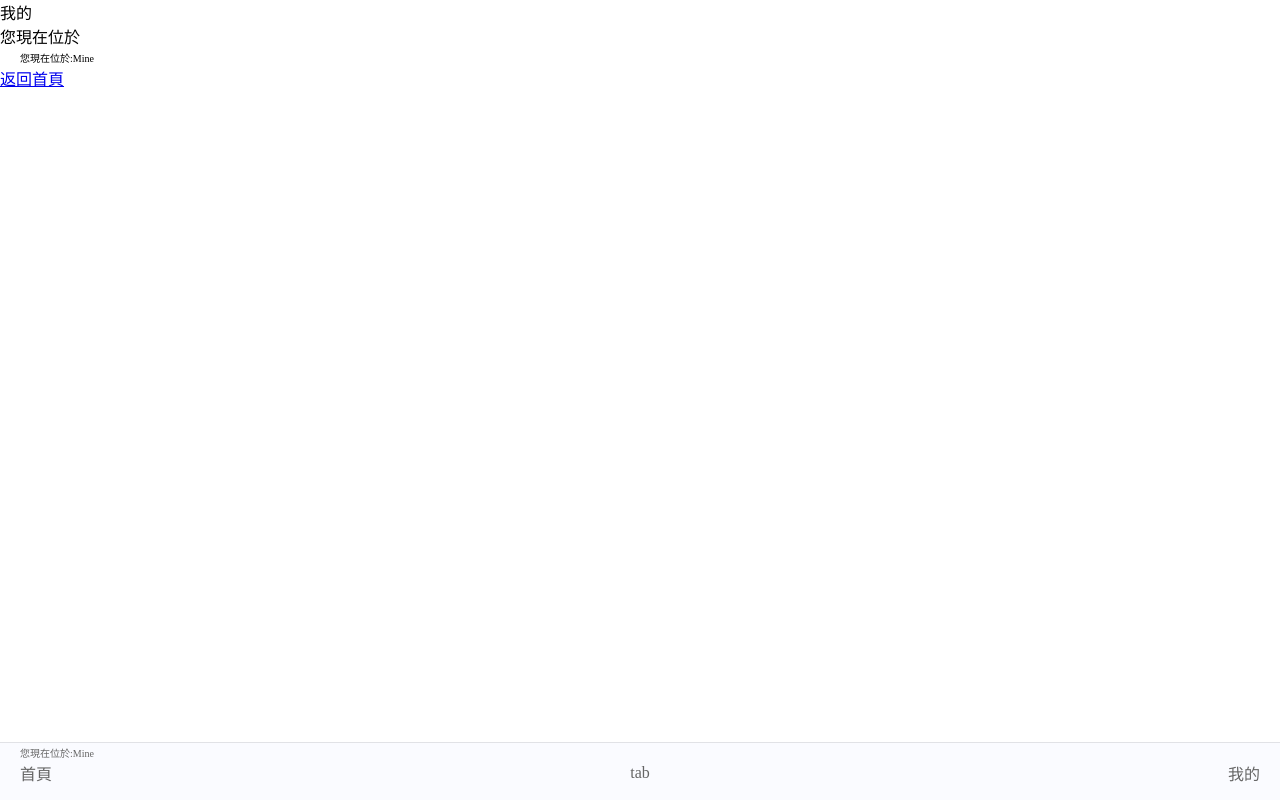
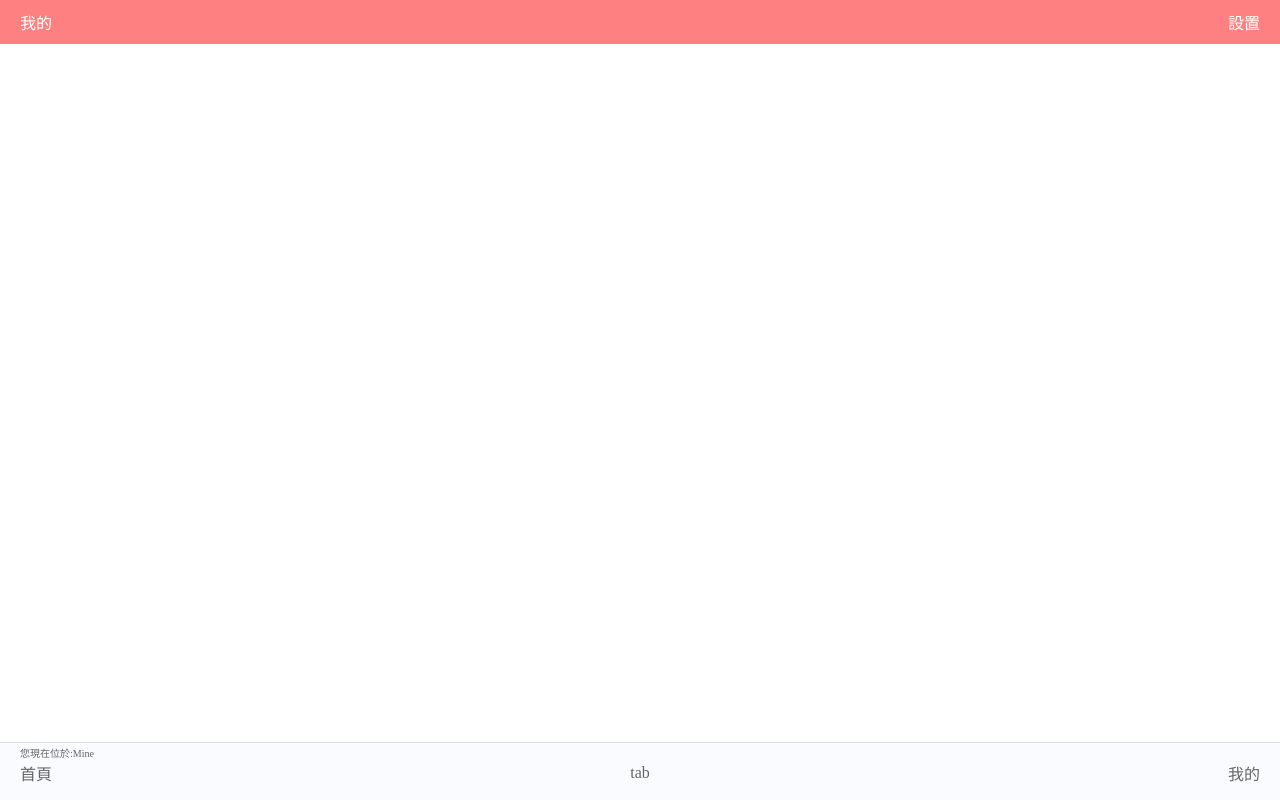
Before and after one commit to chengliting/react-ts-demo, a React (Create React App) app: page /Mine in a window 1280 px wide. Built offline with nearby package versions, Linux system fonts and the light colour scheme.

Commit message:
feat: link

```diff
--- a/src/component/Location.tsx
+++ b/src/component/Location.tsx
@@ -11,7 +11,7 @@ const Location = (props:any) => {
     }
     return (
         <div onClick={() => clickCount()}>
-            <span className='location-text'>您現在位於:{pathName}</span>
+            <span className='location-text'>您現在位於:{pathName||'首頁'}</span>
         </div>
     );
 }
--- a/src/component/NavBottomBar.tsx
+++ b/src/component/NavBottomBar.tsx
@@ -1,10 +1,29 @@
 import React from 'react';
-import { Link } from 'react-router-dom';
+import { Link, useNavigate   } from 'react-router-dom';
 import Location from './Location';
-// 首頁
-export default class NavBottomBar extends React.Component {
-    callback = (name: any) => {
+interface IProps {
+}
+interface IState {
+    currentIndex: number,
+    routerName: String
+}
+export default class NavBottomBar extends React.Component<IProps, IState> {
+    constructor(props:IProps) {
+        super(props);
+        this.state = {
+            currentIndex:0,
+            routerName:''
+        };
+      }
+    callback = (name: String) => {
         console.log(`name-${name}`)
+      }
+      switchNavTab = (routerName:String) =>{
+        console.log(`routerName-${routerName}`)
+        //TODO: click switch router
+        const navigate  = useNavigate()
+        // 页面跳转方法
+        navigate('/Mine');
       }
     render() {
         return (<div className="nav-bottom-bar">
@@ -14,6 +33,7 @@ export default class NavBottomBar extends React.Component {
             <li>tab</li>
             {/* 位於當前頁再點擊當前tab有問題 */}
             <li><Link to="Mine">我的</Link></li>
+            {/* <li onClick={()=>{this.switchNavTab('Mine')}}>我的</li> */}
         </ul>
     </div>)
     }
--- a/src/container/Mine.tsx
+++ b/src/container/Mine.tsx
@@ -1,14 +1,17 @@
 import React, { Component } from 'react';
-import { Link } from 'react-router-dom';
-import Location from '../component/Location';
 import NavBottomBar from '../component/NavBottomBar';
+import '../scss/Mine.scss'
 // 首頁
 export default class Mine extends Component {
     render() {
-        return (<div>
-            我的
-            <p>您現在位於<Location /></p>
-            <Link to="/">返回首頁</Link>
+        return (<div className='mine-wrapper'>
+            {/* <Link to="/">返回首頁</Link> */}
+            <div className='mine-main'>
+                <div className='mine-title-top'>
+                    <span>我的</span>
+                    <i>設置</i>
+                </div>
+            </div>
             <NavBottomBar/>
          </div>
          )
--- /dev/null
+++ b/src/scss/Mine.scss
@@ -0,0 +1,14 @@
+.mine-wrapper {
+    .mine-main {
+        .mine-title-top {
+            display: flex;
+            justify-content: space-between;
+            background-color: #ff8080;
+            padding: 10px 20px;
+            color: #ffffff;
+            i {
+                font-style: normal;
+            }
+        }
+    }
+}
```
Also changed, not shown: src/assets/icon_setting.png (added).
